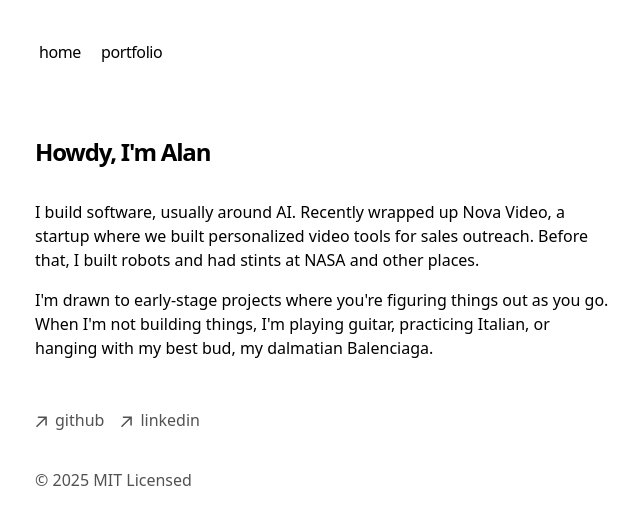
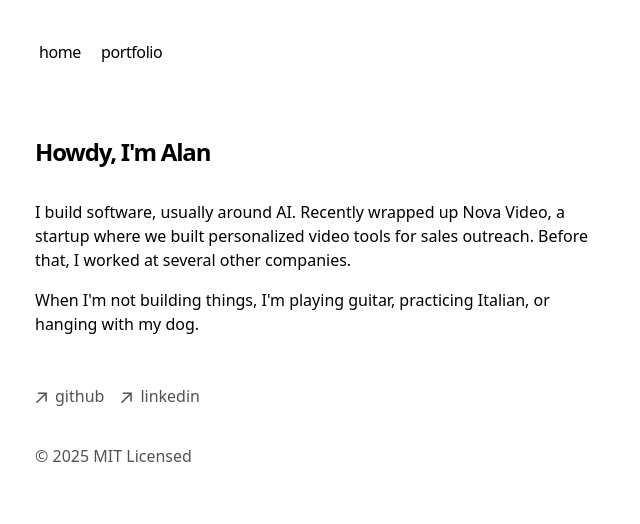
Before and after one commit to EtcetFelix/website, a Next.js app: page / in a window 1280 px wide. Shown: the top 524 px of the page, without its empty margins (317-957 px from the left). Built offline with nearby package versions, Linux system fonts and the light colour scheme.

Commit message:
shorten description

```diff
--- a/app/page.tsx
+++ b/app/page.tsx
@@ -5,10 +5,10 @@ export default function Page() {
         Howdy, I&apos;m Alan
       </h1>
       <p className="mb-4">
-        I build software, usually around AI. Recently wrapped up Nova Video, a startup where we built personalized video tools for sales outreach. Before that, I built robots and had stints at NASA and other places.
+        I build software, usually around AI. Recently wrapped up Nova Video, a startup where we built personalized video tools for sales outreach. Before that, I worked at several other companies.
       </p>
       <p className="mb-4">
-        I&apos;m drawn to early-stage projects where you&apos;re figuring things out as you go. When I&apos;m not building things, I&apos;m playing guitar, practicing Italian, or hanging with my best bud, my dalmatian Balenciaga.
+        When I&apos;m not building things, I&apos;m playing guitar, practicing Italian, or hanging with my dog.
       </p>
     </section>
   )
```
